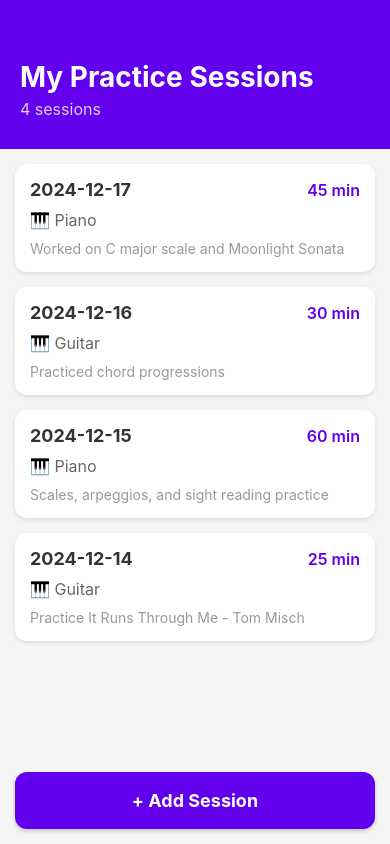
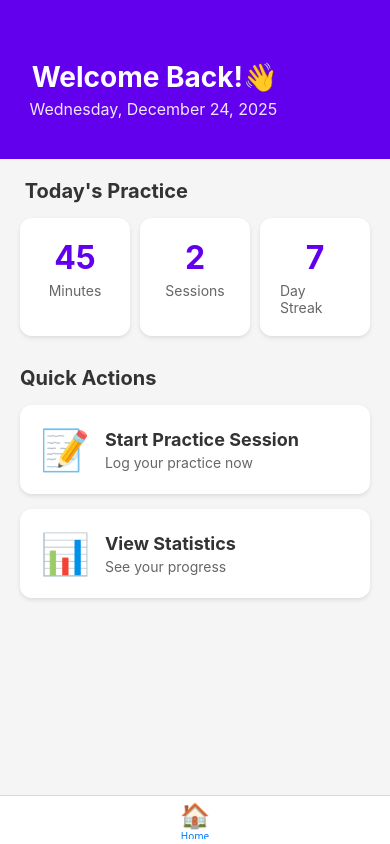
Before and after one commit to chanonkanch-debug/practice-session-tracker, a React Native app in the folder frontend/practice-tracker-mobile/: screen /Home in a window 390 px wide. Built offline with nearby package versions, Linux system fonts and the light colour scheme.

Commit message:
homepage setup with prototype data

```diff
--- a/frontend/practice-tracker-mobile/App.js
+++ b/frontend/practice-tracker-mobile/App.js
@@ -1,190 +1,23 @@
-import { useState } from 'react';
-import { StatusBar } from 'expo-status-bar';
-import { StyleSheet, Text, View, TouchableOpacity, ScrollView, Modal } from 'react-native';
-import SessionCard from './src/components/SessionCard';  // Import component
+import { Text } from 'react-native'
+import { NavigationContainer } from '@react-navigation/native';
+import { createBottomTabNavigator } from '@react-navigation/bottom-tabs';
+import HomeScreen from './src/screens/home/HomeScreen';
+
+const Tab = createBottomTabNavigator();
 
 export default function App() {
-  const [sessions, setSessions] = useState([
-    {
-      id: 1,
-      date: '2024-12-17',
-      duration: 45,
-      instrument: 'Piano',
-      notes: 'Worked on C major scale and Moonlight Sonata'
-    },
-    {
-      id: 2,
-      date: '2024-12-16',
-      duration: 30,
-      instrument: 'Guitar',
-      notes: 'Practiced chord progressions'
-    },
-    {
-      id: 3,
-      date: '2024-12-15',
-      duration: 60,
-      instrument: 'Piano',
-      notes: 'Scales, arpeggios, and sight reading practice'
-    },
-    {
-      id: 4,
-      date: '2024-12-14',
-      duration: 25,
-      instrument: 'Guitar',
-      notes: 'Practice It Runs Through Me - Tom Misch'
-    },
-  ]);
-
-  const [selectedSession, setSelectedSession] = useState(null);
-  const [modalVisible, setModalVisible] = useState(false);
-
-  const handleSessionPress = (session) => {
-    setSelectedSession(session);
-    setModalVisible(true);
-  };
-
   return (
-    <View style={styles.container}>
-      <StatusBar style="auto" />
-
-      {/* Header */}
-      <View style={styles.header}>
-        <Text style={styles.title}>My Practice Sessions</Text>
-        <Text style={styles.subtitle}>{sessions.length} sessions</Text>
-      </View>
-
-      {/* Sessions List */}
-      <ScrollView style={styles.sessionsList}>
-        {sessions.map((session) => (
-          <SessionCard
-            key={session.id}
-            date={session.date}
-            duration={session.duration}
-            instrument={session.instrument}
-            notes={session.notes}
-            onPress={() => handleSessionPress(session)}
-          />
-        ))}
-      </ScrollView>
-
-      {/* Add Button */}
-      <TouchableOpacity style={styles.addButton}>
-        <Text style={styles.addButtonText}>+ Add Session</Text>
-      </TouchableOpacity>
-
-      {/* Modal for Session Details */}
-      <Modal
-        visible={modalVisible}
-        animationType="slide"
-        transparent={true}
-        onRequestClose={() => setModalVisible(false)}
-      >
-        <View style={styles.modalOverlay}>
-          <View style={styles.modalContent}>
-            {selectedSession && (
-              <>
-                <Text style={styles.modalTitle}>Session Details</Text>
-                <Text style={styles.modalText}>Date: {selectedSession.date}</Text>
-                <Text style={styles.modalText}>Duration: {selectedSession.duration} minutes</Text>
-                <Text style={styles.modalText}>Instrument: {selectedSession.instrument}</Text>
-                <Text style={styles.modalText}>Notes: {selectedSession.notes}</Text>
-
-                <TouchableOpacity
-                  style={styles.closeButton}
-                  onPress={() => setModalVisible(false)}
-                >
-                  <Text style={styles.closeButtonText}>Close</Text>
-                </TouchableOpacity>
-              </>
-            )}
-          </View>
-        </View>
-      </Modal>
-    </View>
+    <NavigationContainer>
+      <Tab.Navigator>
+        <Tab.Screen
+          name="Home"
+          component={HomeScreen}
+          options={{
+            headerShown: false,
+            tabBarIcon: () => <Text style={{ fontSize: 24 }}>🏠</Text>,
+          }}
+        />
+      </Tab.Navigator>
+    </NavigationContainer>
   );
 }
-
-const styles = StyleSheet.create({
-  container: {
-    flex: 1,
-    backgroundColor: '#f5f5f5',
-  },
-  header: {
-    backgroundColor: '#6200ee',
-    padding: 20,
-    paddingTop: 60,
-    paddingBottom: 30,
-  },
-  title: {
-    fontSize: 28,
-    fontWeight: 'bold',
-    color: 'white',
-  },
-  subtitle: {
-    fontSize: 16,
-    color: 'white',
-    opacity: 0.8,
-    marginTop: 5,
-  },
-  sessionsList: {
-    flex: 1,
-    padding: 15,
-  },
-  addButton: {
-    backgroundColor: '#6200ee',
-    margin: 15,
-    padding: 18,
-    borderRadius: 12,
-    alignItems: 'center',
-    shadowColor: '#000',
-    shadowOffset: { width: 0, height: 2 },
-    shadowOpacity: 0.2,
-    shadowRadius: 4,
-    elevation: 5,
-  },
-  addButtonText: {
-    color: 'white',
-    fontSize: 18,
-    fontWeight: 'bold',
-  },
-  modalOverlay: {
-    flex: 1,
-    backgroundColor: 'rgba(0, 0, 0, 0.5)',
-    justifyContent: 'center',
-    alignItems: 'center',
-  },
-  modalContent: {
-    backgroundColor: 'white',
-    borderRadius: 20,
-    padding: 30,
-    width: '85%',
-    shadowColor: '#000',
-    shadowOffset: { width: 0, height: 2 },
-    shadowOpacity: 0.25,
-    shadowRadius: 4,
-    elevation: 5,
-  },
-  modalTitle: {
-    fontSize: 24,
-    fontWeight: 'bold',
-    marginBottom: 20,
-    textAlign: 'center',
-  },
-  modalText: {
-    fontSize: 16,
-    marginVertical: 8,
-    color: '#333',
-  },
-  closeButton: {
-    backgroundColor: '#6200ee',
-    padding: 15,
-    borderRadius: 10,
-    marginTop: 20,
-    alignItems: 'center',
-  },
-  closeButtonText: {
-    color: 'white',
-    fontSize: 16,
-    fontWeight: 'bold',
-  },
-});
--- /dev/null
+++ b/frontend/practice-tracker-mobile/src/screens/home/HomeScreen.js
@@ -0,0 +1,172 @@
+import { StyleSheet, Text, View, ScrollView, TouchableOpacity } from 'react-native';
+
+export default function HomeScreen({ navigation }) {
+
+    return (
+        <View style={styles.container}>
+            <ScrollView style={styles.scrollView}>
+
+                {/* Welcome Section */}
+                <View style={styles.welcomeSection}>
+                    <Text style={styles.welcomeText}> Welcome Back!👋 </Text>
+                    <Text style={styles.date}> {new Date().toLocaleDateString('en-US', {
+                        weekday: 'long',
+                        year: 'numeric',
+                        month: 'long',
+                        day: 'numeric'
+                    })} </Text>
+                </View>
+
+                {/* Quick Stats */}
+                <View style={styles.statsSection}>
+                    <Text style={styles.sectionTitle}> Today's Practice </Text>
+
+                    <View style={styles.statsGrid}>
+                        <View style={styles.statCard}>
+                            <Text style={styles.statNumber}>45</Text>
+                            <Text style={styles.statLabel}>Minutes</Text>
+                        </View>
+
+                        <View style={styles.statCard}>
+                            <Text style={styles.statNumber}>2</Text>
+                            <Text style={styles.statLabel}>Sessions</Text>
+                        </View>
+
+                        <View style={styles.statCard}>
+                            <Text style={styles.statNumber}>7</Text>
+                            <Text style={styles.statLabel}>Day Streak</Text>
+                        </View>
+                    </View>
+
+                </View>
+
+                {/* Quick Actions */}
+                <View style={styles.actionsSection}>
+                    <Text style={styles.sectionTitle}>Quick Actions</Text>
+
+                    <TouchableOpacity
+                        style={styles.actionButton}
+                        onPress={() => navigation.navigate('SessionsTab')}
+                    >
+                        <Text style={styles.actionIcon}>📝</Text>
+                        <View style={styles.actionTextContainer}>
+                            <Text style={styles.actionTitle}>Start Practice Session</Text>
+                            <Text style={styles.actionSubtitle}>Log your practice now</Text>
+                        </View>
+
+                    </TouchableOpacity>
+
+                    <TouchableOpacity
+                        style={styles.actionButton}
+                        onPress={() => navigation.navigate('StatsTab')}
+                    >
+                        <Text style={styles.actionIcon}>📊</Text>
+                        <View style={styles.actionTextContainer}>
+                            <Text style={styles.actionTitle}>View Statistics</Text>
+                            <Text style={styles.actionSubtitle}>See your progress</Text>
+                        </View>
+
+                    </TouchableOpacity>
+                </View>
+
+            </ScrollView>
+        </View>
+    );
+}
+
+const styles = StyleSheet.create({
+  container: {
+    flex: 1,
+    backgroundColor: '#f5f5f5',
+  },
+  scrollView: {
+    flex: 1,
+  },
+  welcomeSection: {
+    backgroundColor: '#6200ee',
+    padding: 25,
+    paddingTop: 60,
+    paddingBottom: 40,
+  },
+  welcomeText: {
+    fontSize: 28,
+    fontWeight: 'bold',
+    color: 'white',
+    marginBottom: 5,
+  },
+  date: {
+    fontSize: 16,
+    color: 'white',
+    opacity: 0.9,
+  },
+  statsSection: {
+    padding: 20,
+  },
+  sectionTitle: {
+    fontSize: 20,
+    fontWeight: 'bold',
+    color: '#333',
+    marginBottom: 15,
+  },
+  statsGrid: {
+    flexDirection: 'row',
+    justifyContent: 'space-between',
+    gap: 10,
+  },
+  statCard: {
+    flex: 1,
+    backgroundColor: 'white',
+    padding: 20,
+    borderRadius: 12,
+    alignItems: 'center',
+    shadowColor: '#000',
+    shadowOffset: { width: 0, height: 2 },
+    shadowOpacity: 0.1,
+    shadowRadius: 4,
+    elevation: 3,
+  },
+  statNumber: {
+    fontSize: 32,
+    fontWeight: 'bold',
+    color: '#6200ee',
+    marginBottom: 5,
+  },
+  statLabel: {
+    fontSize: 14,
+    color: '#666',
+  },
+  actionsSection: {
+    padding: 20,
+    paddingTop: 10,
+  },
+  actionButton: {
+    flexDirection: 'row',
+    backgroundColor: 'white',
+    padding: 20,
+    borderRadius: 12,
+    marginBottom: 15,
+    alignItems: 'center',
+    shadowColor: '#000',
+    shadowOffset: { width: 0, height: 2 },
+    shadowOpacity: 0.1,
+    shadowRadius: 4,
+    elevation: 3,
+  },
+  actionIcon: {
+    fontSize: 40,
+    marginRight: 15,
+  },
+  actionTextContainer: {
+    flex: 1,
+  },
+  actionTitle: {
+    fontSize: 18,
+    fontWeight: 'bold',
+    color: '#333',
+    marginBottom: 4,
+  },
+  actionSubtitle: {
+    fontSize: 14,
+    color: '#666',
+  },
+});
```
Also changed, not shown: frontend/practice-tracker-mobile/package.json (+6 -1 lines), 1 other file (tests, documents, lock files or other folders).
